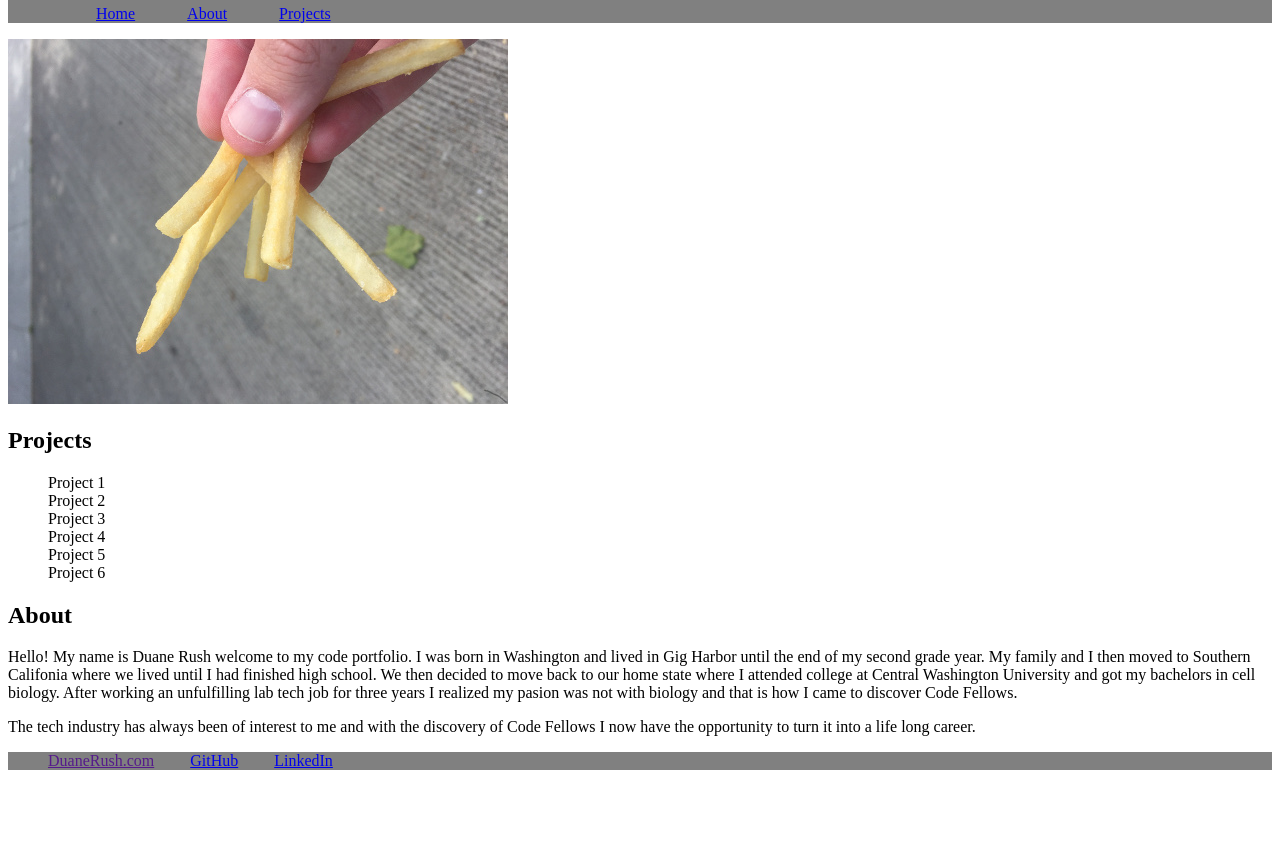
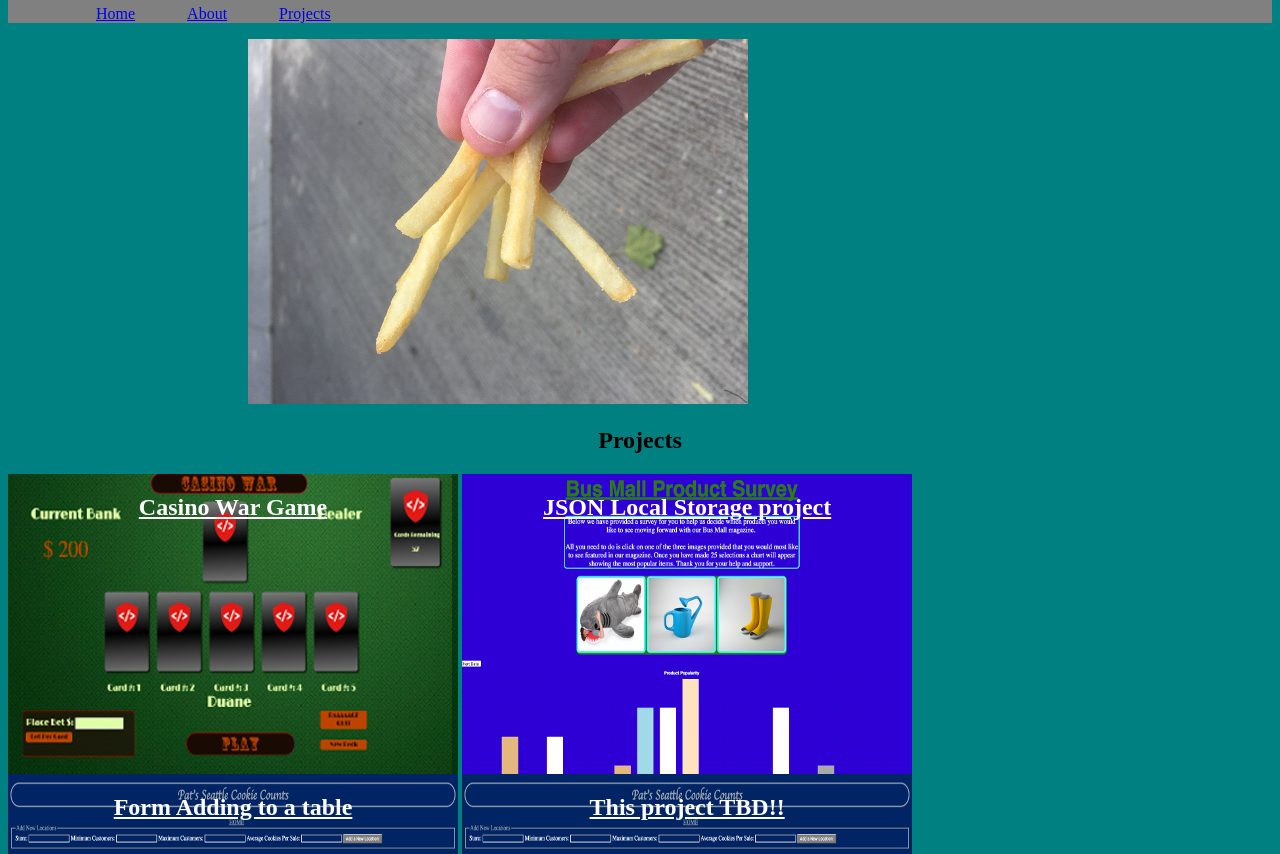
Before and after one commit to desertduane/Portfolio, a plain HTML site: page index.html in a window 1280 px wide. Shown: the part 62-916 px from the top of the page. Before the commit the page ends 848 px from the top, so only its background shows below. Drawn offline with nearby package versions, Linux system fonts and the light colour scheme.

Commit message:
projects added

```diff
--- a/app.js
+++ b/app.js
@@ -6,11 +6,9 @@ function navList() {
     if ($(this).attr('data-content') === 'about' || $(this).attr('data-content') === 'projects') {
       $('.tab-content').hide();
       $('#' + $(this).attr('data-content')).fadeIn();
-      // $('#about').show();
     } else {
       $('.tab-content').fadeIn();
     }
-
   })
   $('.nav-list .tab').click();
 }
--- a/index.html
+++ b/index.html
@@ -19,22 +19,23 @@
   </nav>
 
   <div id="project-carousel">
-    <img src="duane.jpg" alt="" class="active" />
-    <img src="fries.JPG" alt="" />
-    <img src="space-needle.JPG" alt="" />
+    <img src="Images/duane.jpg" alt="" class="active" />
+    <img src="Images/fries.JPG" alt="" />
+    <img src="Images/space-needle.JPG" alt="" />
   </div>
   <main id="home">
 
   <section id="projects" class="tab-content">
     <h1>Projects</h1>
-    <ul>
-      <li>Project 1</li>
-      <li>Project 2</li>
-      <li>Project 3</li>
-      <li>Project 4</li>
-      <li>Project 5</li>
-      <li>Project 6</li>
-    </ul>
+
+    <div id="casino-war"><h2><a href="http://casinowar.fun/">Casino War Game</a></h2></div>
+
+    <div id="bus-mall"><h2><a href="https://desertduane.github.io/BussMall/">JSON Local Storage project</a></h2></div>
+
+    <div id="cookie-stand"><h2><a href="https://desertduane.github.io/Cookie-Stand/">Form Adding to a table</a></h2></div>
+
+    <div id="cookie-stand"><h2><a href="https://desertduane.github.io/Cookie-Stand/">This project TBD!!</a></h2></div>
+
   </section>
 
     <section id="about" class="tab-content">
--- a/style.css
+++ b/style.css
@@ -1,31 +1,38 @@
-
+/**{
+  border: 1px solid;
+}*/
+body {
+  background-color: teal;
+}
 nav {
   background-color: grey;
 }
-#name{
-  /*float: left;*/
-}
+
 .nav-list {
   display: block;
 }
+
 .nav-list li{
   display: inline-block;
   margin-left: 3em;
 }
-#projects ul{
-  list-style: none;
-}
+
 img {
   max-width: 95%;
 }
+h1{
+  text-align: center;
+}
+
 #project-carousel {
   position: relative;
   height: 23em;
 }
+
 #project-carousel img {
     position:absolute;
     top:0;
-    left:0;
+    left: 15em;
     z-index:8;
 }
 
@@ -36,6 +43,35 @@ img {
 #project-carousel img.last-active {
     z-index:9;
 }
+
+#casino-war {
+  background-image: url(Images/casino-war.png);
+  width: 28.13em;
+  height: 18.75em;
+  max-width: 100%;
+}
+#cookie-stand {
+  max-width: 100%;
+  background-image: url(Images/cookie-stand.png);
+  width: 28.13em;
+  height: 18.75em;
+}
+#bus-mall {
+    max-width: 100%;
+    background-image: url(Images/bus-mall.png);
+    width: 28.13em;
+    height: 18.75em;
+}
+
+#projects div {
+  display: inline-block;
+}
+#projects div h2 a{
+  color: white;
+}
+#projects div h2{
+  text-align: center;
+}
 footer li {
   display: inline-block;
   margin-right: 2em;
```
Also changed, not shown: Images/bus-mall.png (added), Images/casino-war.png (added), Images/cookie-stand.png (added), Images/duane.jpg (renamed from duane.jpg), Images/fries.JPG (renamed from fries.JPG), Images/space-needle.JPG (renamed from space-needle.JPG).
